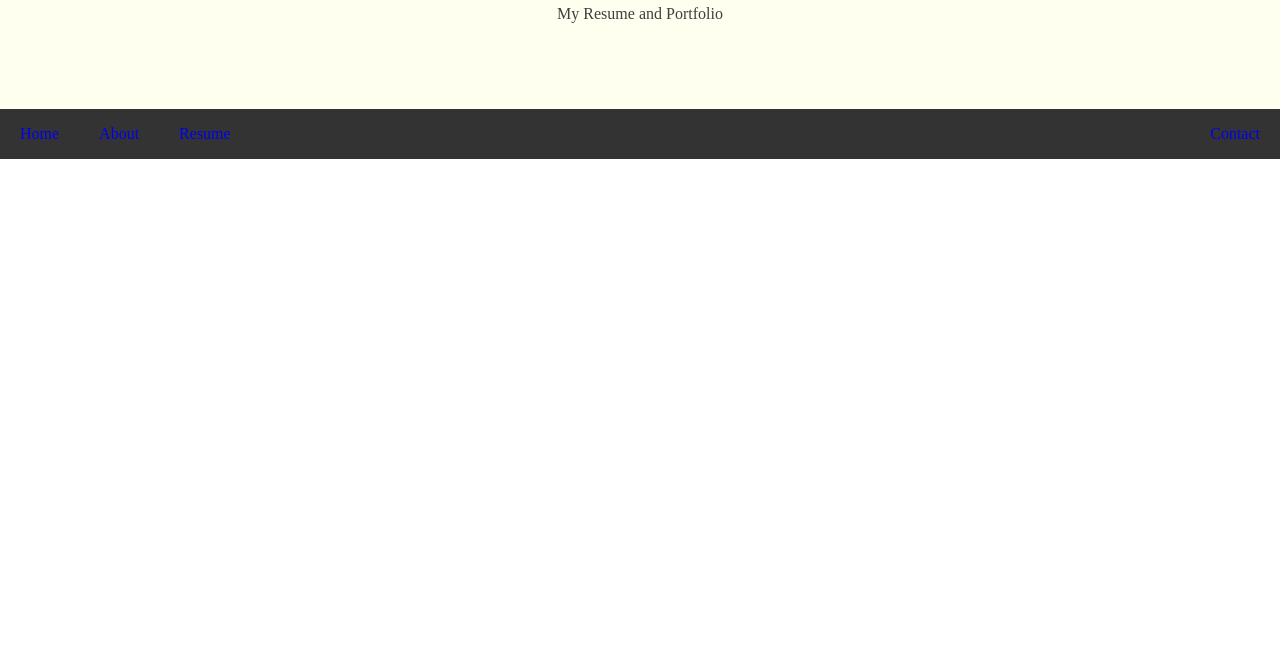
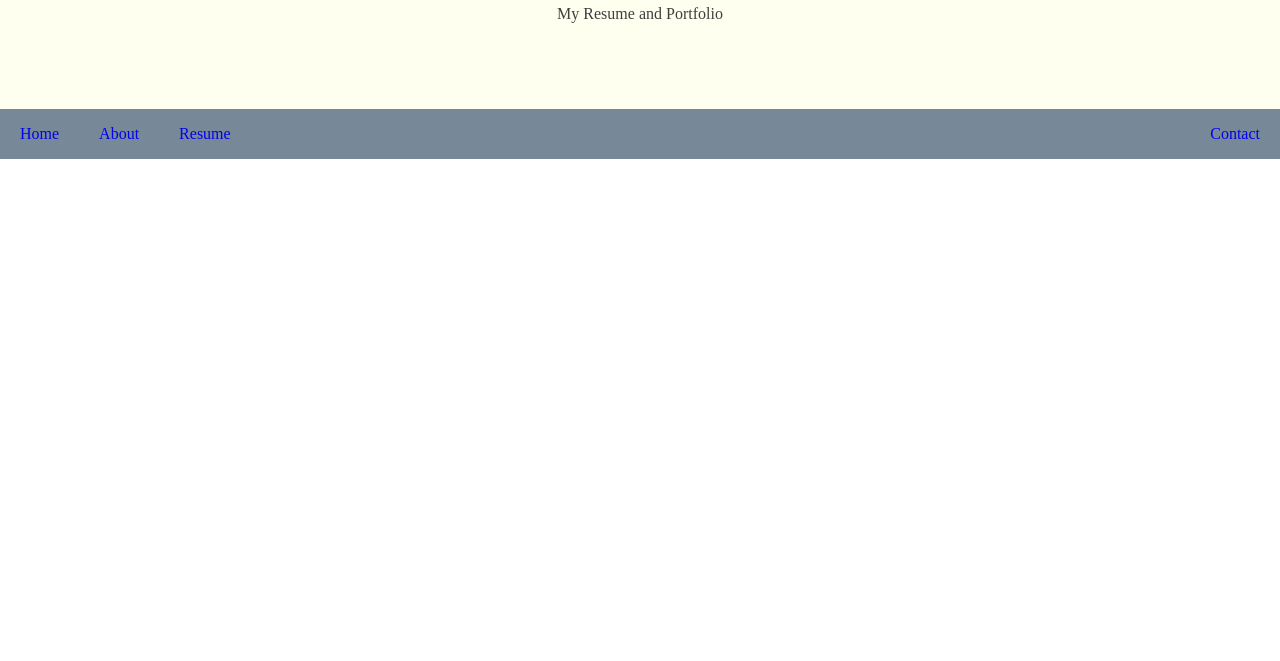
Before and after one commit to emmanuellakolade/emmanuellakolade.github.io, a plain HTML site: page index.html in a window 1280 px wide. Shown: the part 139-800 px from the top of the page. Drawn offline with Linux system fonts and the light colour scheme.

Commit message:
Update index.html

```diff
--- a/index.html
+++ b/index.html
@@ -27,7 +27,8 @@
 
  .navbar {
     overflow: hidden;
-    background-color: #333;
+    background-color: lightslategray;
+    color: blanchedalmond;
    }
 
  .navbar a{
```
